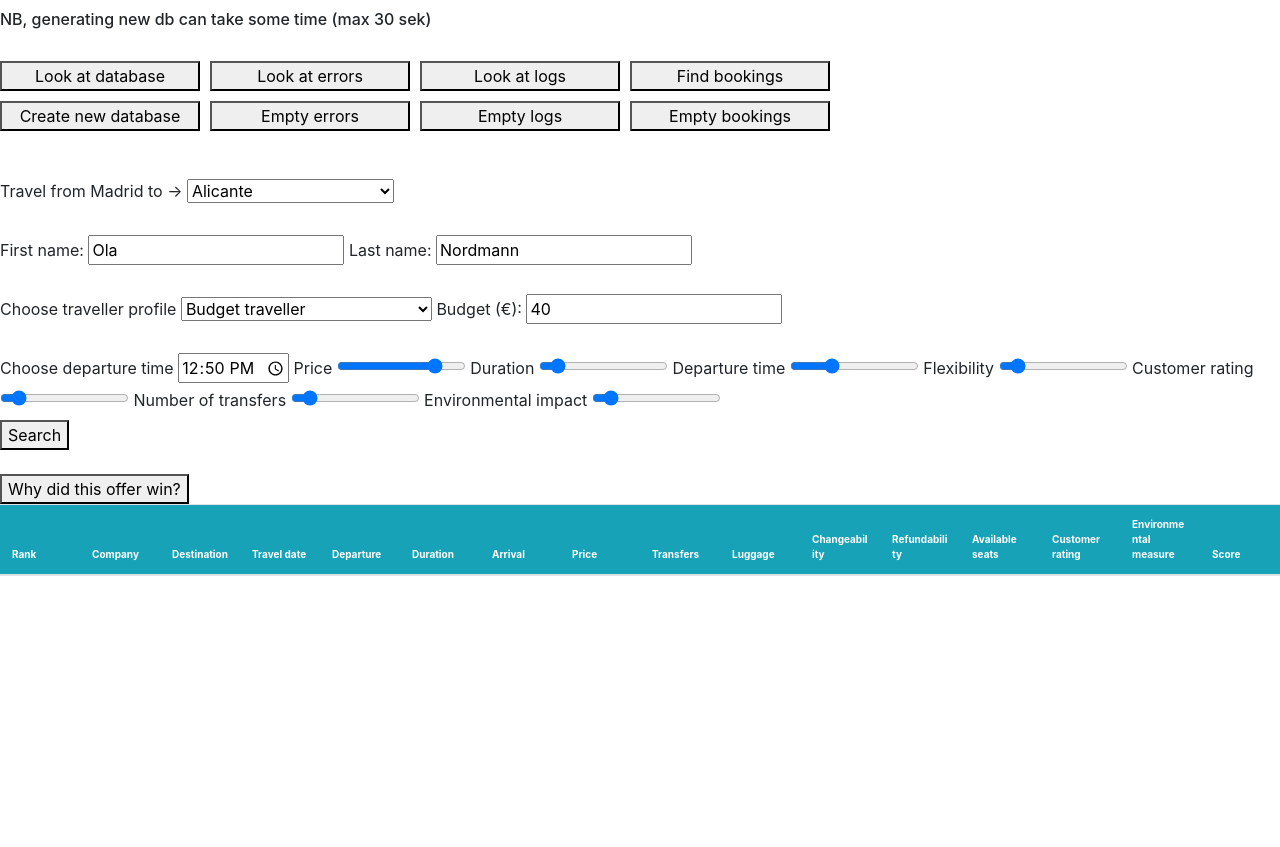
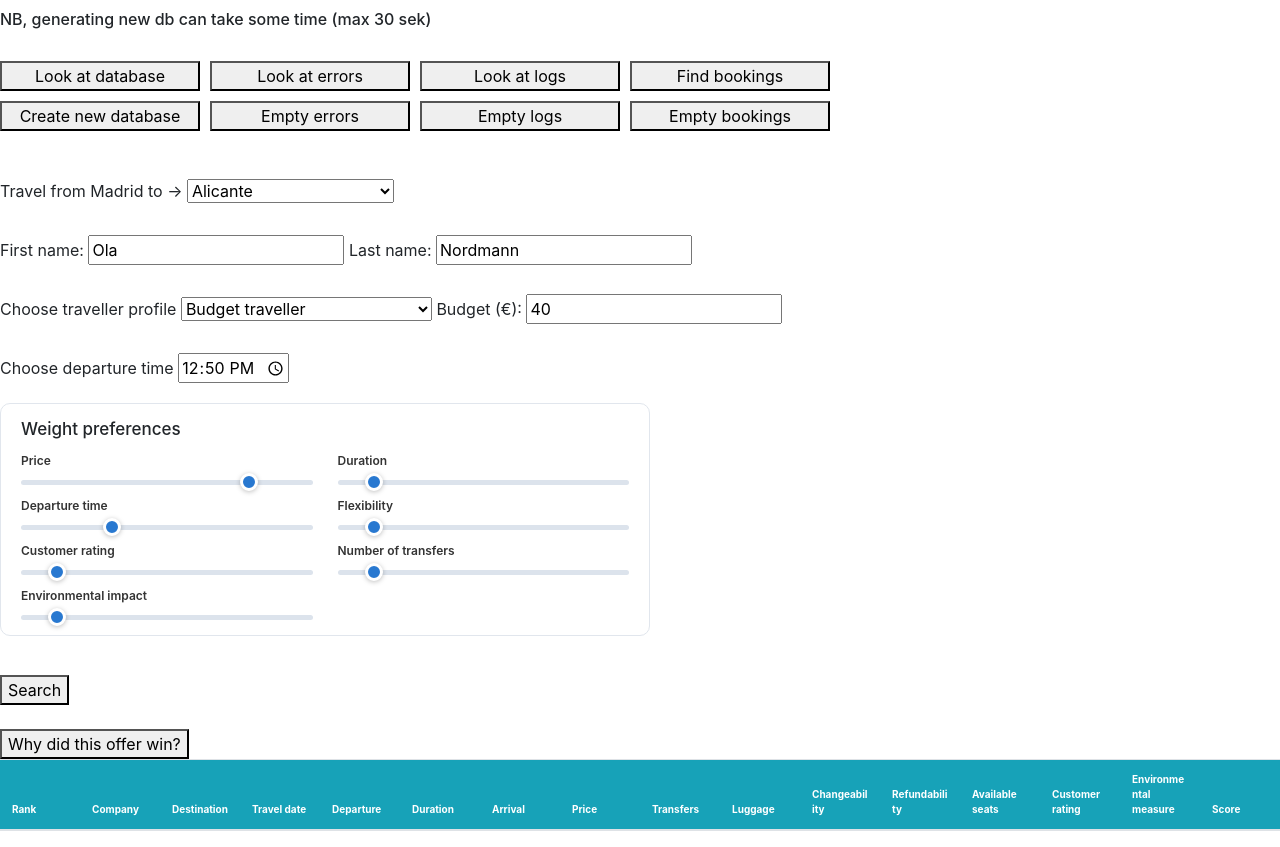
Before and after one commit to Knut1999/ACIT4420EXAM-2, a plain HTML site: page frontend/index.html in a window 1280 px wide. Shown: the part 70-917 px from the top of the page. Before the commit the page ends 800 px from the top, so only its background shows below. Drawn offline with nearby package versions, Linux system fonts and the light colour scheme.

Commit message:
frontend modifications on the weight sliders

```diff
--- a/frontend/index.css
+++ b/frontend/index.css
@@ -34,3 +34,96 @@
         font-size: 6px;
     }
 }
+
+.weight-container {
+    display: flex;
+    flex-direction: column;
+    gap: 6px;
+    margin-bottom: 18px;
+}
+
+.weight-container label {
+    font-size: 14px;
+    font-weight: 600;
+    color: #333;
+}
+
+.weight-container input[type="range"] {
+    appearance: none;
+    width: 100%;
+    height: 6px;
+    border-radius: 10px;
+    background: #dce3ec;
+    outline: none;
+    cursor: pointer;
+    margin: 6px 0 10px;
+}
+
+.weight-container input[type="range"]::-webkit-slider-thumb {
+    appearance: none;
+    width: 18px;
+    height: 18px;
+    border-radius: 50%;
+    background: #2878d0;
+    border: 3px solid white;
+    box-shadow: 0 1px 5px rgba(0, 0, 0, 0.25);
+    cursor: pointer;
+}
+
+.weight-container input[type="range"]::-moz-range-thumb {
+    width: 14px;
+    height: 14px;
+    border-radius: 50%;
+    background: #2878d0;
+    border: 3px solid white;
+    box-shadow: 0 1px 5px rgba(0, 0, 0, 0.25);
+    cursor: pointer;
+}
+
+.weight-container input[type="range"]:hover {
+    filter: brightness(0.95);
+}
+
+.preferences-panel {
+    max-width: 650px;
+    margin: 15px 0;
+    padding: 15px 20px;
+    background: #fff;
+    border: 1px solid #e1e6ed;
+    border-radius: 10px;
+}
+
+.preferences-panel h3 {
+    font-size: 17px;
+    margin: 0 0 12px;
+}
+
+.preferences-panel p {
+    font-size: 12px;
+    margin: 0 0 15px;
+}
+
+.preferences-grid {
+    display: grid;
+    grid-template-columns: 1fr 1fr;
+    gap: 12px 25px;
+}
+
+.weight-container {
+    margin: 0;
+}
+
+.weight-container label {
+    display: block;
+    font-size: 12px;
+    font-weight: 600;
+    margin-bottom: 4px;
+}
+
+.weight-container input[type="range"] {
+    width: 100%;
+    height: 5px;
+    margin: 0;
+    accent-color: #2878d0;
+    cursor: pointer;
+}
--- a/frontend/index.html
+++ b/frontend/index.html
@@ -67,27 +67,46 @@
 
         <label for="preferredDepartureTime">Choose departure time</label>
         <input type="time" id="preferredDepartureTime" name="preferredDepartureTime" value="12:50">
-
+        <br>
+        <section class="preferences-panel" aria-labelledby="weight-preferences-heading">
+            <h3 id="weight-preferences-heading">Weight preferences</h3>
+            <div class="preferences-grid">
+                <div class="weight-container">
                     <label for="priceWeight">Price</label>
                     <input type="range" id="priceWeight" min="0" max="100" value="80">
+                </div>
 
+                <div class="weight-container">
                     <label for="durationWeight">Duration</label>
                     <input type="range" id="durationWeight" min="0" max="100" value="10">
+                </div>
 
+                <div class="weight-container">
                     <label for="timeWeight">Departure time</label>
                     <input type="range" id="timeWeight" min="0" max="100" value="30">
+                </div>
 
+                <div class="weight-container">
                     <label for="flexibilityWeight">Flexibility</label>
                     <input type="range" id="flexibilityWeight" min="0" max="100" value="10">
+                </div>
 
+                <div class="weight-container">
                     <label for="ratingWeight">Customer rating</label>
                     <input type="range" id="ratingWeight" min="0" max="100" value="10">
+                </div>
 
+                <div class="weight-container">
                     <label for="transfersWeight">Number of transfers</label>
                     <input type="range" id="transfersWeight" min="0" max="100" value="10">
+                </div>
 
+                <div class="weight-container">
                     <label for="environmentWeight">Environmental impact</label>
                     <input type="range" id="environmentWeight" min="0" max="100" value="10">
+                </div>
+            </div>
+        </section>
 
         <br>
         <button type="button" value="Submit" onclick="search()">Search</button>
```
Lines whose indentation alone changed are shown as unchanged.
